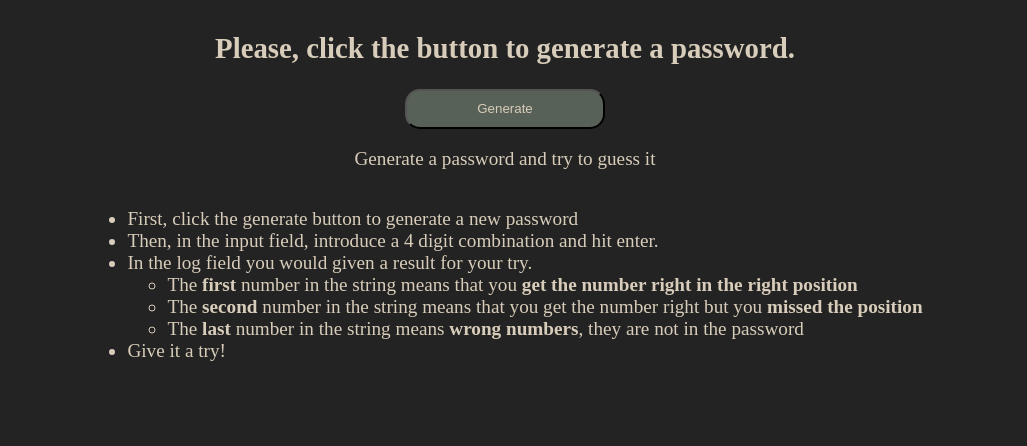
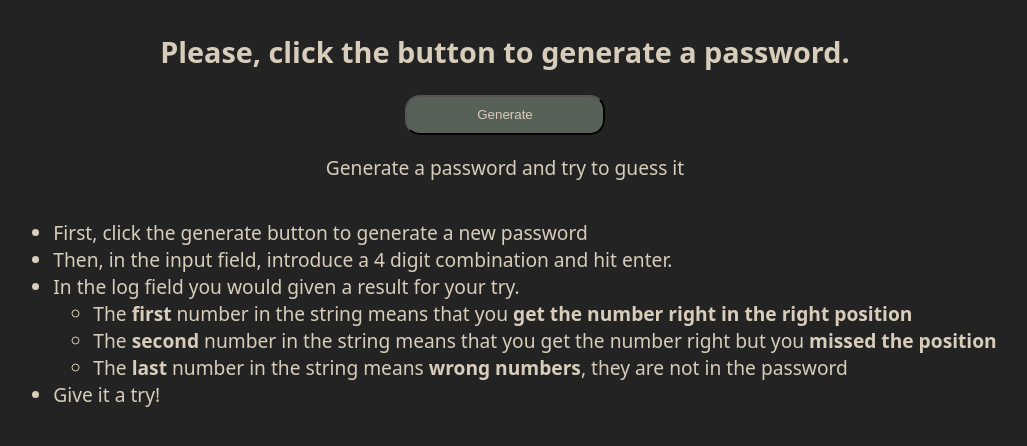
Before and after one commit to sttefaano/password-guesser, a React (Vite) app: page / in a window 1280 px wide. Shown: the top 446 px of the page, without its empty margins (135-1162 px from the left). Built offline with nearby package versions, Linux system fonts and the light colour scheme.

Commit message:
Add fonts

```diff
--- a/src/App.scss
+++ b/src/App.scss
@@ -9,6 +9,7 @@ html {
   flex-direction: column;
   align-items: center;
   flex: 2 1 auto;
+  font-family: system-ui, -apple-system;
 }
 
 button{
```
